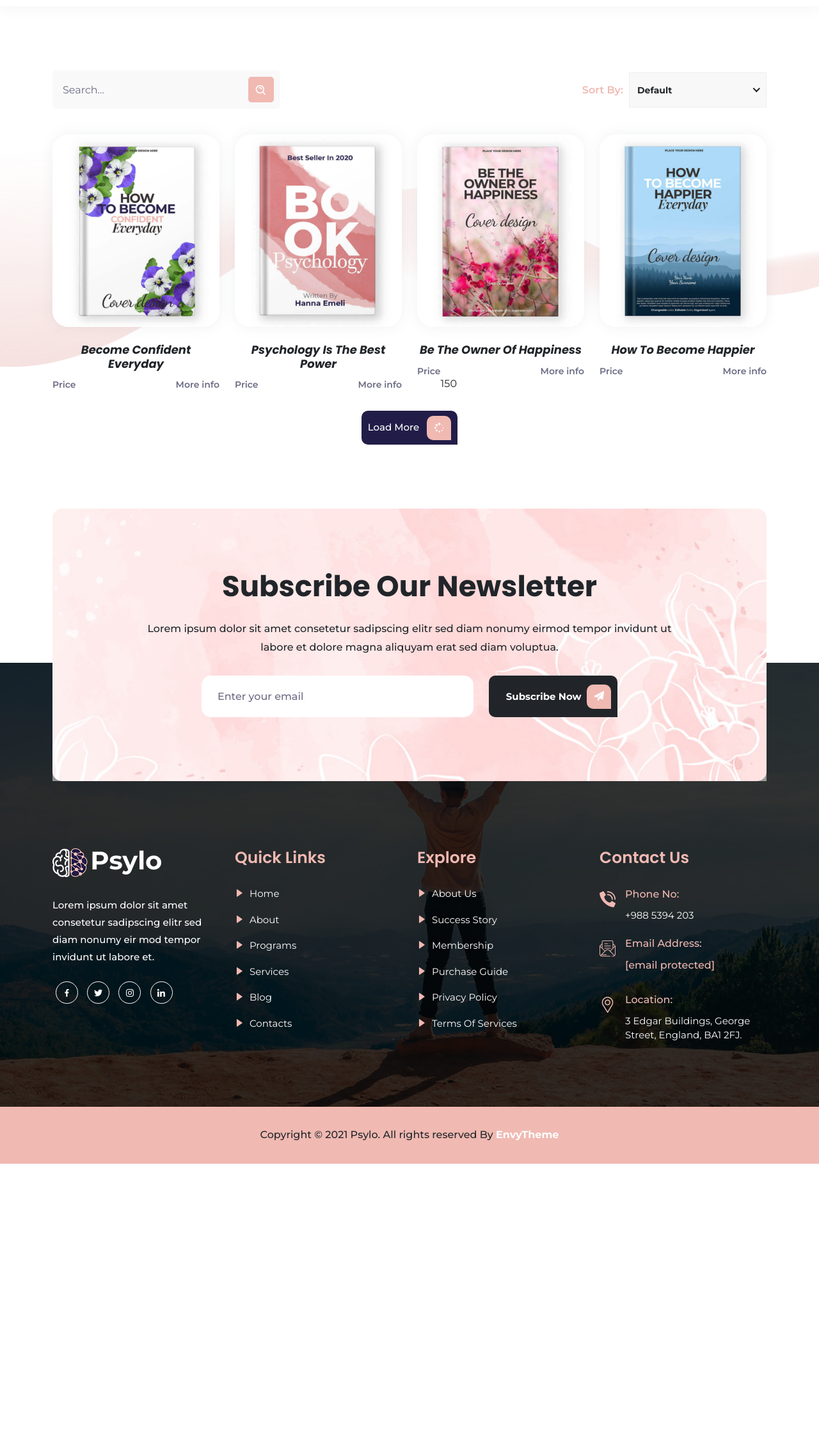
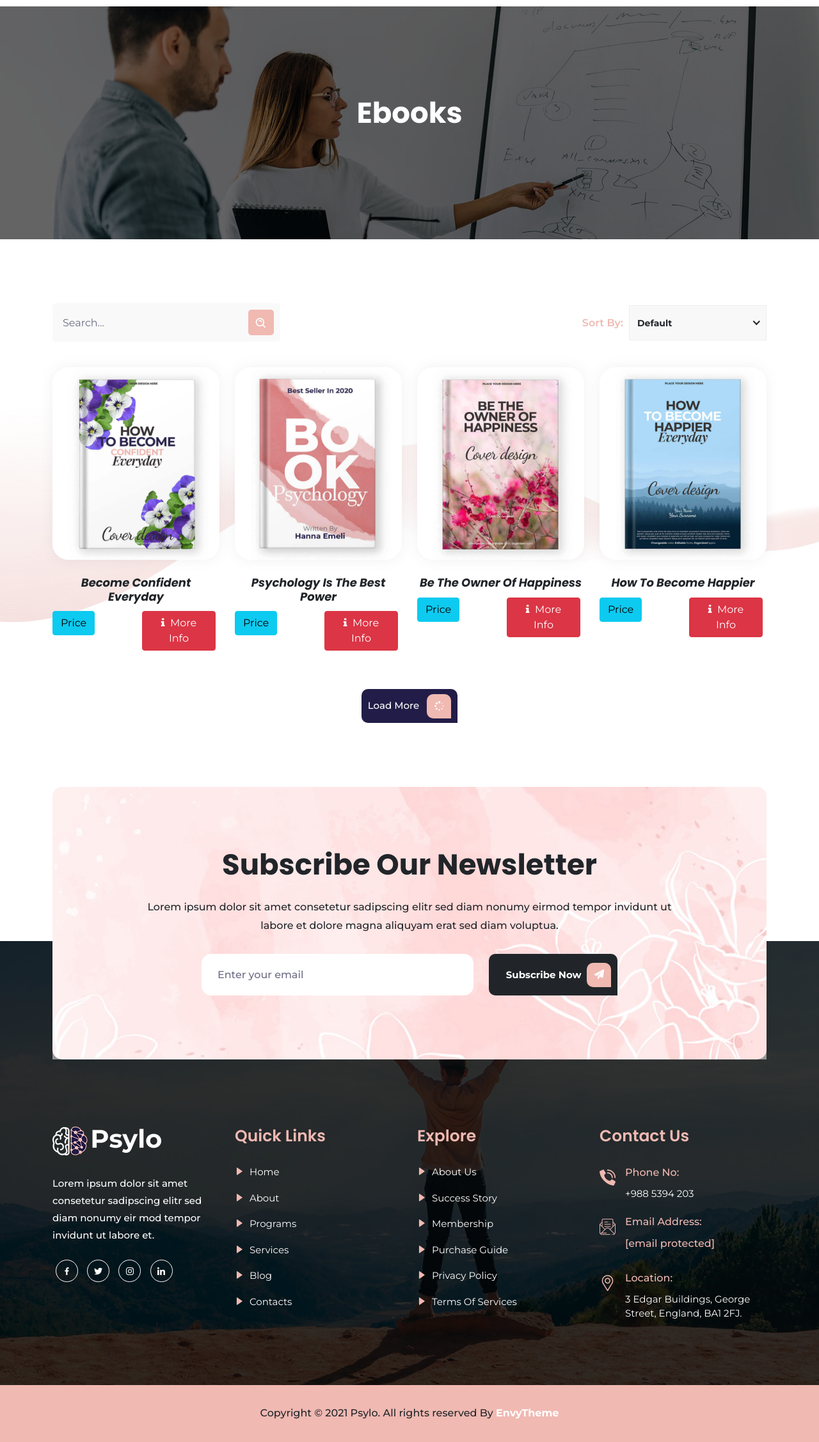
Before and after one commit to lalitjadhavt3/sanew, a PHP site: page /ebooks.php in a window 1280 px wide. Shown: the part 103-2357 px from the top of the page at 64% size. Before the commit the page ends 1922 px from the top, so only its background shows below. Run offline with PHP 8.4, Linux system fonts and the light colour scheme; some libraries are stand-ins or nearby versions; some web fonts are replaced.

Commit message:
Aniket Conmlete

```diff
--- a/ebooks.php
+++ b/ebooks.php
@@ -31,6 +31,7 @@
         <link rel="stylesheet" href="assets\css\style.css" />
 
         <link rel="stylesheet" href="assets\css\responsive.css" />
+        <link rel="stylesheet" href="https://cdnjs.cloudflare.com/ajax/libs/font-awesome/4.7.0/css/font-awesome.min.css">
         <title>Psylo - Life Coach & Psychologist HTML Template</title>
         <link rel="icon" type="image/png" href="assets\images\favicon.png" />
 
@@ -68,7 +69,13 @@
         </div>
 
 
-
+        <div class="page-banner-with-full-image item-bg2">
+         <div class="container">
+            <div class="page-banner-content-two">
+               <h2>Ebooks</h2>
+            </div>
+         </div>
+      </div>
         <section class="products-area ptb-100">
             <div class="container">
                 <div class="psylo-grid-sorting row align-items-center">
@@ -104,9 +111,16 @@
                                 <h3>
                                     <a href="products-details.html">Become Confident Everyday</a>
                                 </h3>
-                                <span style="float:left">Price</span>
-                                <span style="float:right">More info</span>
                             </div>
+                            <div class="row">
+                        <div class="col-md-6 col-sm-6 col-xs-6" style="width: 49%">
+                           <button class="btn btn-info">Price</button>
+
+                        </div>
+                        <div class="col-md-6 col-sm-6 col-xs-6" style="text-align: end;width: 49%">
+                           <button class="btn btn-danger"><i class="fa fa-info"></i>  More Info</button>
+                        </div>
+                     </div>
                         </div>
                     </div>
                     <div class="col-lg-3 col-md-6">
@@ -121,9 +135,16 @@
                                 <h3>
                                     <a href="products-details.html">Psychology Is The Best Power</a>
                                 </h3>
-                               <span style="float:left">Price</span>
-                                <span style="float:right">More info</span>
                             </div>
+                            <div class="row">
+                        <div class="col-md-6 col-sm-6 col-xs-6" style="width: 49%">
+                           <button class="btn btn-info">Price</button>
+
+                        </div>
+                        <div class="col-md-6 col-sm-6 col-xs-6" style="text-align: end;width: 49%">
+                           <button class="btn btn-danger"><i class="fa fa-info"></i>  More Info</button>
+                        </div>
+                     </div>
                         </div>
                     </div>
                     <div class="col-lg-3 col-md-6">
@@ -138,10 +159,17 @@
                                 <h3>
                                     <a href="products-details.html">Be The Owner Of Happiness</a>
                                 </h3>
-                                <span style="float:left">Price</span>
-                                <span style="float:right">More info</span>
                             </div>
-                        </div>150
+                            <div class="row">
+                        <div class="col-md-6 col-sm-6 col-xs-6" style="width: 49%">
+                           <button class="btn btn-info">Price</button>
+
+                        </div>
+                        <div class="col-md-6 col-sm-6 col-xs-6" style="text-align: end;width: 49%">
+                           <button class="btn btn-danger"><i class="fa fa-info"></i>  More Info</button>
+                        </div>
+                     </div>
+                        </div>
                     </div>
                     <div class="col-lg-3 col-md-6">
                         <div class="products-item">
@@ -156,9 +184,16 @@
                                     <a href="products-details.html">How To Become Happier</a>
                                 </h3>
                                  </h3>
-                                <span style="float:left">Price</span>
-                                <span style="float:right">More info</span>
                             </div>
+                            <div class="row">
+                        <div class="col-md-6 col-sm-6 col-xs-6" style="width: 49%">
+                           <button class="btn btn-info">Price</button>
+
+                        </div>
+                        <div class="col-md-6 col-sm-6 col-xs-6" style="text-align: end;width: 49%">
+                           <button class="btn btn-danger"><i class="fa fa-info"></i>  More Info</button>
+                        </div>
+                     </div>
                             </div>
                         </div>
                     </div>
```
